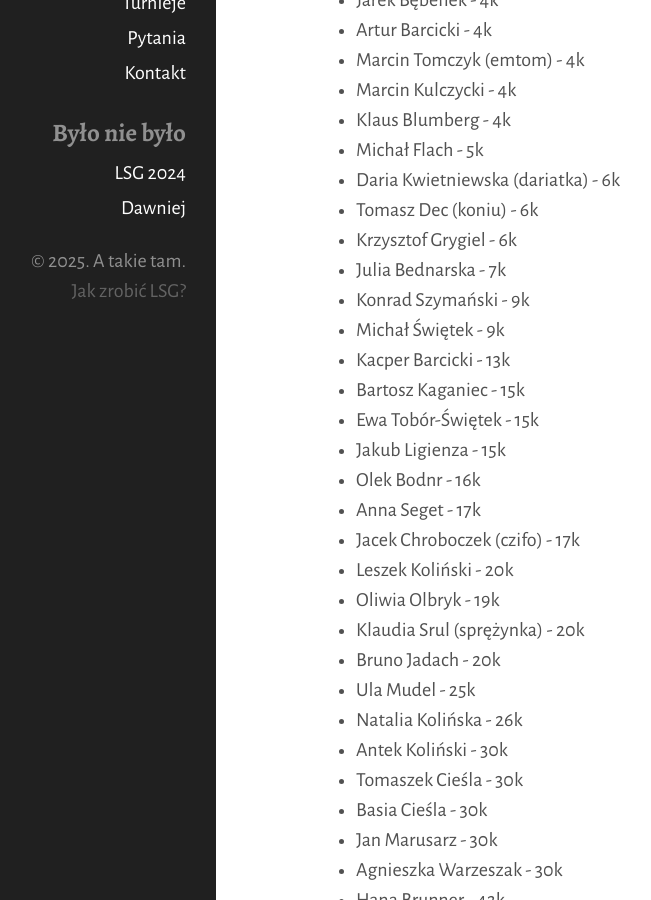
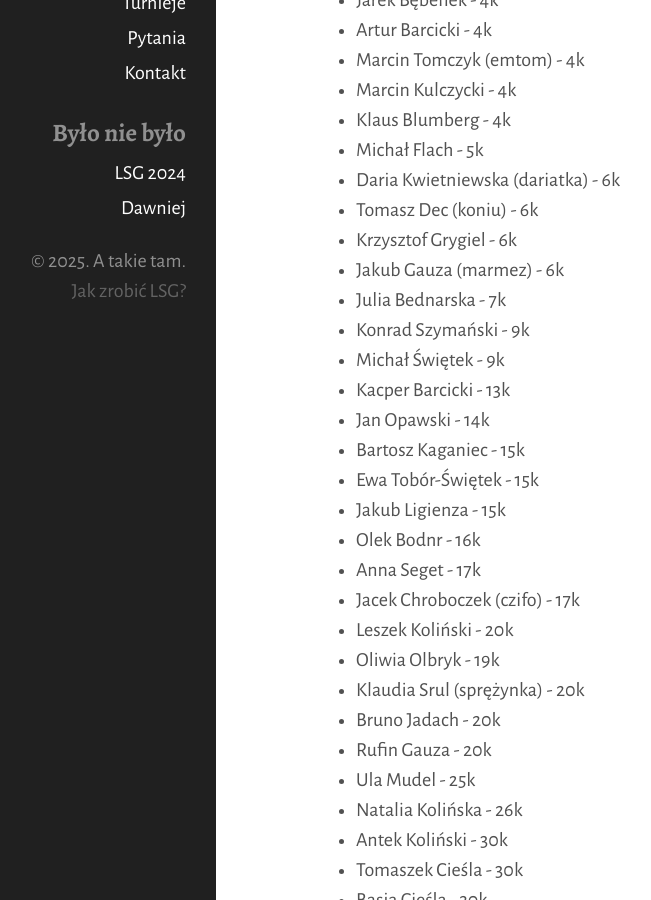
Before and after one commit to tasuki/lsg, a Jekyll site: the page built from _pages/zarejestrowani.md, in a window 1280 px wide and 900 px high, scrolled down 735 px. Shown: the whole window, without its empty margins (144-795 px from the left). Built offline with Jekyll 4.4.1, drawn with Linux system fonts in a browser that asks for light colours; some of the changed text lies outside the part shown.

Commit message:
Update zarejestrowani.md

```diff
--- a/_pages/zarejestrowani.md
+++ b/_pages/zarejestrowani.md
@@ -35,10 +35,12 @@ Zarejestrowani uczestnicy, mniej więcej według stopnia:
 - Daria Kwietniewska (dariatka) - 6k
 - Tomasz Dec (koniu) - 6k
 - Krzysztof Grygiel - 6k
+- Jakub Gauza (marmez) - 6k
 - Julia Bednarska - 7k
 - Konrad Szymański - 9k
 - Michał Świętek - 9k
 - Kacper Barcicki - 13k
+- Jan Opawski - 14k
 - Bartosz Kaganiec - 15k
 - Ewa Tobór-Świętek - 15k
 - Jakub Ligienza - 15k
@@ -49,6 +51,7 @@ Zarejestrowani uczestnicy, mniej więcej według stopnia:
 - Oliwia Olbryk - 19k
 - Klaudia Srul (sprężynka) - 20k
 - Bruno Jadach - 20k
+- Rufin Gauza - 20k
 - Ula Mudel - 25k
 - Natalia Kolińska - 26k
 - Antek Koliński - 30k
@@ -101,6 +104,8 @@ Zarejestrowani uczestnicy, mniej więcej według stopnia:
 - Karol Krause (ambak) - ng
 - Łukasz Bandach - ng
 - Jan Opawski - ng
+- Ania Cichocka (ridibunda) - ng
+- Inga Gauza -ng
 
 
 
```
